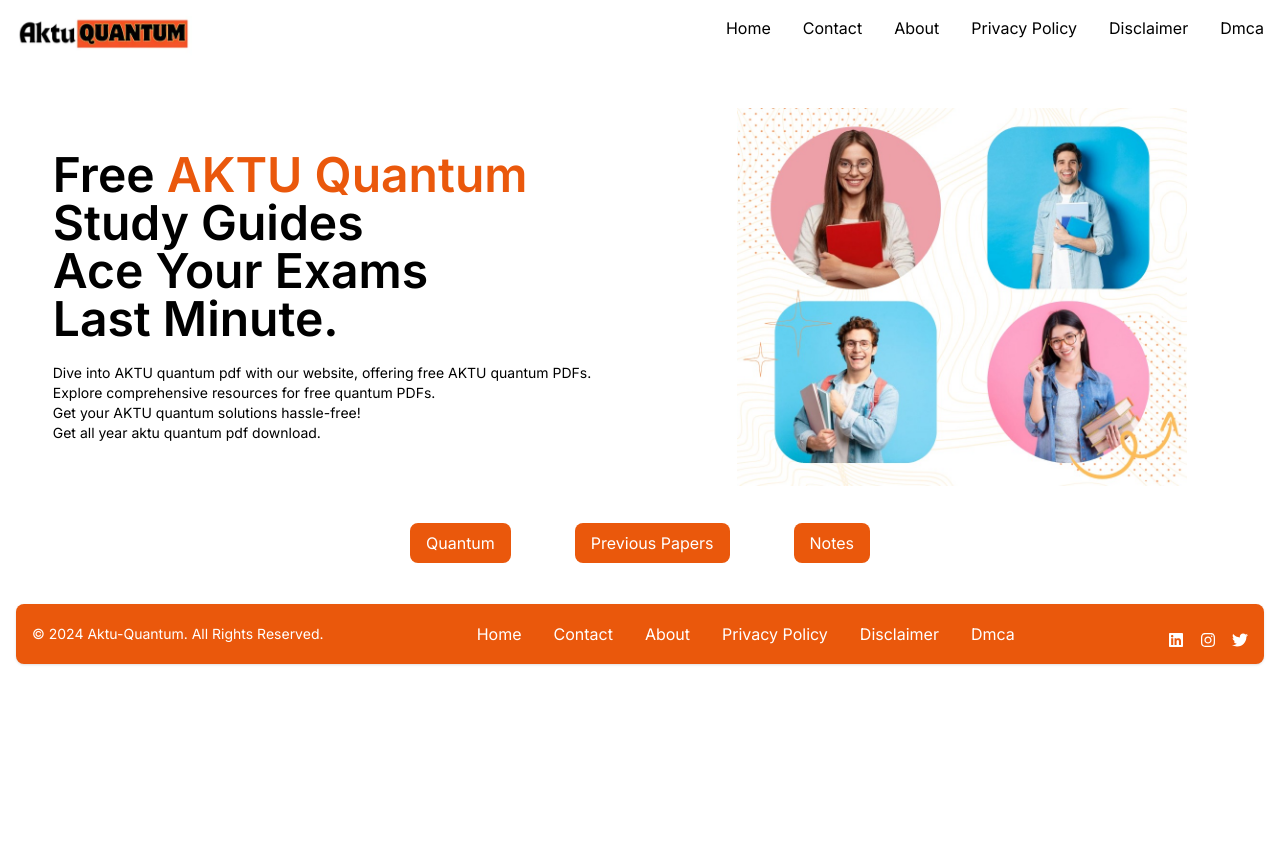
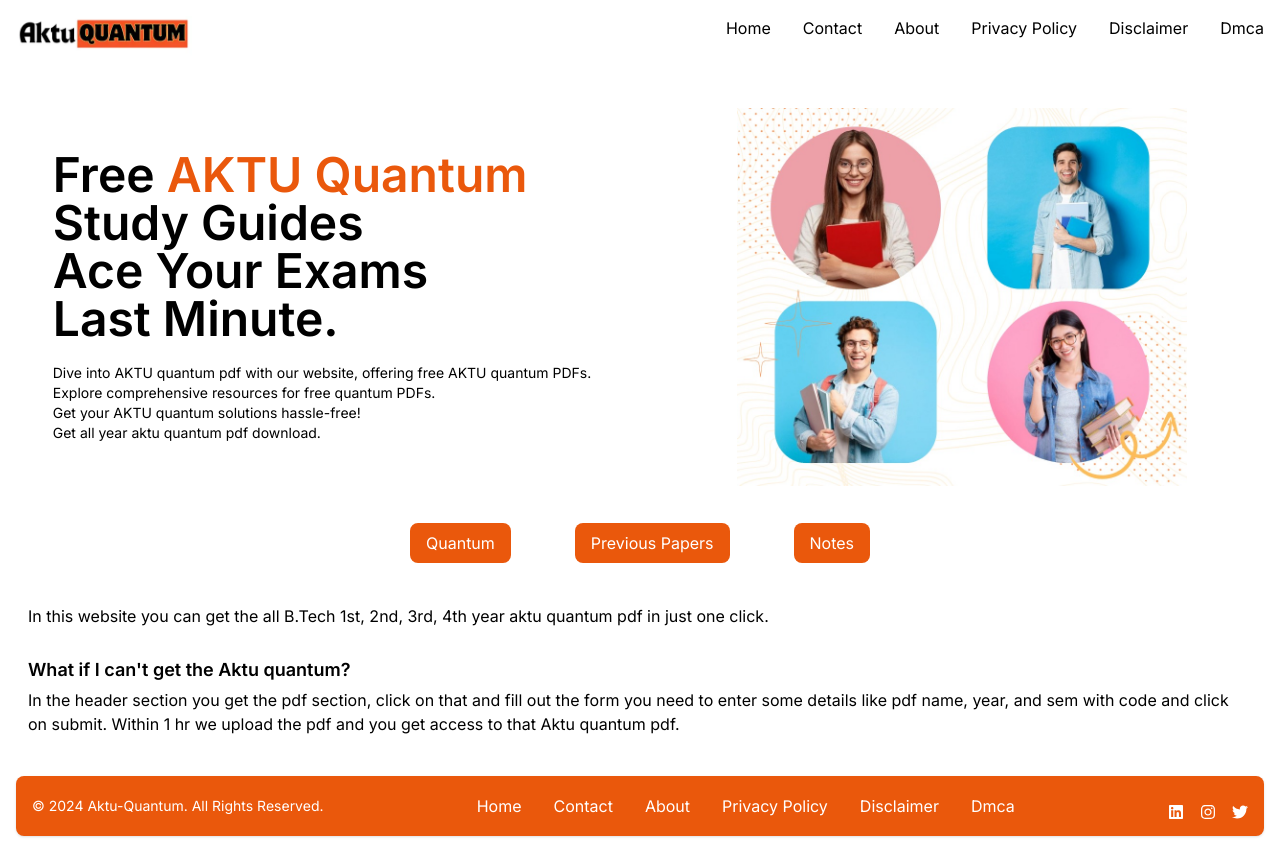
Before and after one commit to MuditxRajput/aktu_next, a Next.js app: page / in a window 1280 px wide. Before the commit the page ends 800 px from the top, so only its background shows below. Built offline with nearby package versions, Linux system fonts and the light colour scheme.

Commit message:
'addStyle'

```diff
--- a/src/app/component/Header/Page.jsx
+++ b/src/app/component/Header/Page.jsx
@@ -34,7 +34,7 @@
         </ul>
       </div>
       <div className="sm:hidden">
-        Hamburger
+
       </div>
     </div>
   );
--- a/src/app/component/RedirectPage/page.jsx
+++ b/src/app/component/RedirectPage/page.jsx
@@ -2,7 +2,7 @@
 "use client";
 import { useSearchParams } from 'next/navigation';
 import { Suspense, useEffect, useState } from 'react';
-import InBetweenPost_Responsive from '../ads/InBetweenPost_Responsive';
+import AdCode from '../AdCode';
 
 const RedirectPage = () => {
   const [timeLeft, setTimeLeft] = useState(15);
@@ -29,12 +29,12 @@
     <>
       <div className='m-[50px] sm:m-[120px] flex flex-col sm:flex-row'>
         <div className='w-full sm:w-[876px] flex flex-col justify-center items-center'>
-          <InBetweenPost_Responsive/>
+          <AdCode/>
           <h2 className='text-4xl font-semibold mb-10'>Wait for some time, your PDF is on the way 🏃🏃</h2>
           <div className='p-4 flex justify-center items-center'>
             {!showButton && <p className='text-semibold'>Download will start in {timeLeft} seconds</p>}
             <div>
-              <InBetweenPost_Responsive/>
+             <AdCode/>
             </div>
             {showButton && (
               <button
@@ -45,7 +45,7 @@
               </button>
             )}
             <div>
-              <InBetweenPost_Responsive/>
+              <AdCode/>
             </div>
           </div>
           <p className="text-lg font-semibold mb-1 mt-1">What if I can't get the Aktu quantum?</p>
--- a/src/app/page.js
+++ b/src/app/page.js
@@ -3,10 +3,19 @@
 
 const Home = () => {
   return (
-    <div>
+    <div className=" ">
       <Hero/>
       <Middle/>
-
+      <p className="px-7 mt-10">In this website you can get the all B.Tech 1st, 2nd, 3rd, 4th year aktu quantum pdf in just one click.</p>
+      <p className="text-lg font-semibold mb-1 mt-7 px-7">
+            What if I can't get the Aktu quantum?
+          </p>
+          <p className="px-7">
+            In the header section you get the pdf section, click on that and
+            fill out the form you need to enter some details like pdf name,
+            year, and sem with code and click on submit. Within 1 hr we upload
+            the pdf and you get access to that Aktu quantum pdf.
+          </p>
     </div>
   )
 }
```
